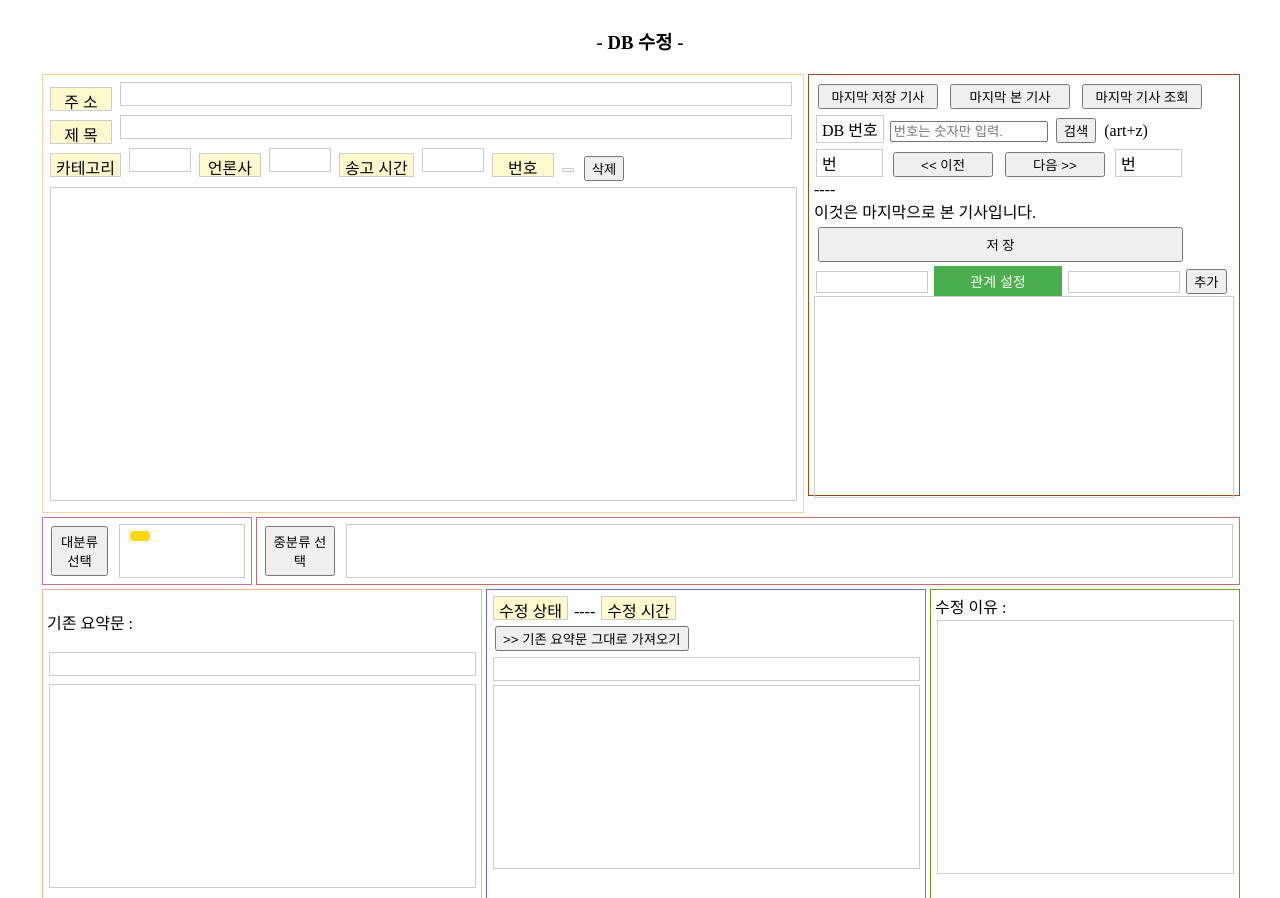
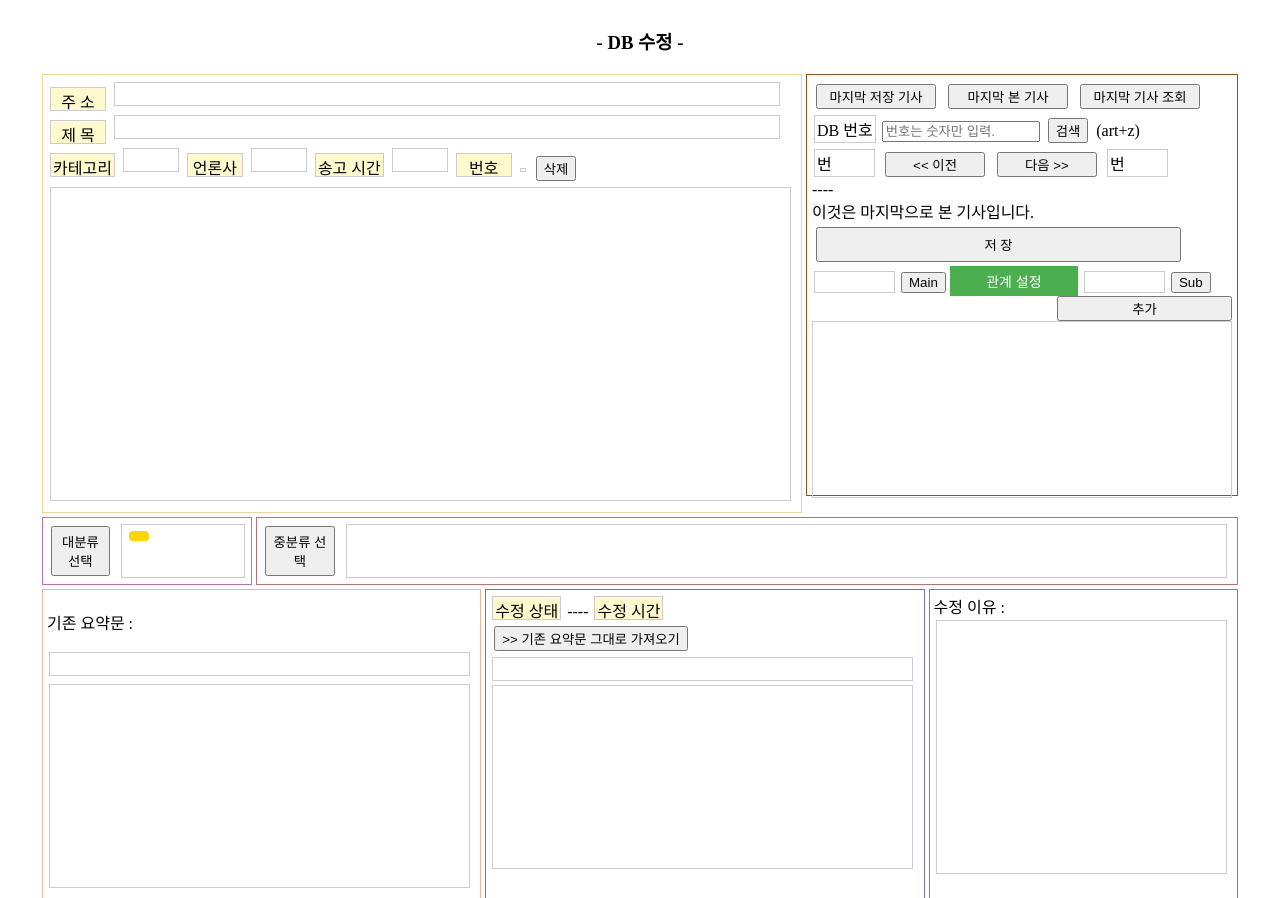
Before and after one commit to tigerak/byte_web, a Flask app: page /load_content/mod_db in a window 1280 px wide. Shown: the top 898 px of the page. Run offline with Flask 3, Linux system fonts and the light colour scheme; data that the repository does not hold is empty.

Commit message:
Fix Company-Tag

```diff
--- a/static/css/mod_db.css
+++ b/static/css/mod_db.css
@@ -134,7 +134,7 @@
     display: inline-block; /* div를 옆으로 나열 */
     margin: 2px;
     border: 1px solid #ccc;
-    padding: 1px 5px;
+    padding: 1px 2px;
 }
 
 /* box1 */
@@ -351,15 +351,19 @@
     cursor: pointer;
     float: right;
 }
-#mainCompany{
-    width: 100px;
+#firstCompany{
+    width: 75px;
 }
-#subCompany{
-    width: 100px;
+#secondCompany{
+    width: 75px;
+}
+#addButton {
+    width: 175px;
+    float: right;
 }
 #companyTagContainer {
     width: 418px;
-    height: 200px;
+    height: 175px;
     border: 1px solid #ccc;
     overflow-y: auto;
 }
--- a/static/scripts/mod_db.js
+++ b/static/scripts/mod_db.js
@@ -29,6 +29,8 @@ $(document).ready(function () {
 
     // 드롭다운 메뉴
     var selectedRelation = ""; // 사용자가 선택한 관계를 저장하는 변수
+    var firstCompanyRole = "main"; // 기본적으로 firstCompany는 main으로 설정
+    var secondCompanyRole = "sub"; // 기본적으로 secondCompany는 sub으로 설정
 
     $(".dropdown-content a").click(function(e){
         e.preventDefault(); // 기본 이벤트 방지
@@ -38,16 +40,16 @@ $(document).ready(function () {
     });
 
     $("#addButton").click(function(){
-        var mainCompany = $("#mainCompany").text().trim();
-        var subCompany = $("#subCompany").text().trim();
+        var firstCompany  = $("#firstCompany ").text().trim();
+        var secondCompany  = $("#secondCompany ").text().trim();
 
         // 하나 이상의 필드가 채워져 있는지 확인
-        if(mainCompany || selectedRelation || subCompany) {
+        if(firstCompany || selectedRelation || secondCompany) {
             var data = {};
             // 존재하는 필드만 데이터 객체에 추가
-            if (mainCompany) data.main = mainCompany;
+            if (firstCompany) data['first-' + firstCompanyRole] = firstCompany;
             if (selectedRelation) data.relation = selectedRelation;
-            if (subCompany) data.sub = subCompany;
+            if (secondCompany) data['second-' + secondCompanyRole] = secondCompany;
             // 새 div에 데이터 추가
             var dataItem = $("<div class='data-item'>" + JSON.stringify(data) + "<span class='delete-btn'>삭제</span></div>");
             dataItem.appendTo("#companyTagContainer");
@@ -68,6 +70,19 @@ $(document).ready(function () {
 
     $(".dropbtn").click(function(){
         $(".dropdown-content").toggle();
+    });
+
+    // main/sub 선택 버튼
+    $(".toggle-btn").click(function() {
+        var target = $(this).data('target');
+        if ($(target).attr('id') === "firstCompany") {
+            firstCompanyRole = (firstCompanyRole === "main" ? "sub" : "main");
+            $(this).text(firstCompanyRole === "main" ? "Main" : "Sub"); // 토글 버튼의 텍스트 업데이트
+        } else {
+            secondCompanyRole = (secondCompanyRole === "main" ? "sub" : "main");
+            $(this).text(secondCompanyRole === "main" ? "Main" : "Sub");
+        }
+
     });
 
     // 외부 클릭 시 드롭다운 메뉴 닫기
--- a/templates/mod_db.html
+++ b/templates/mod_db.html
@@ -63,7 +63,8 @@
             <br/>
             <input type="submit" class="sub_button" id="save_but" value="저 장">
             <br/>
-            <div contenteditable="True" class="content-div" id="mainCompany"></div>
+            <div contenteditable="True" class="content-div" id="firstCompany"></div>
+            <button class="toggle-btn" data-target="#firstCompany">Main</button>
             <div class="dropdown">
                 <button class="dropbtn">관계 설정</button>
                 <div class="dropdown-content">
@@ -92,8 +93,9 @@
                   <a href="#">관계 없음</a>
                 </div>
             </div>
-            <div contenteditable="True" class="content-div" id="subCompany"></div>
-
+            <div contenteditable="True" class="content-div" id="secondCompany"></div>
+            <button class="toggle-btn" data-target="#secondCompany">Sub</button>
+            <br>
             <button id="addButton">추가</button>
             <div id="companyTagContainer">
                 {% for companyItem in company_tag_list %}
```
Also changed, not shown: data.csv (deleted).
